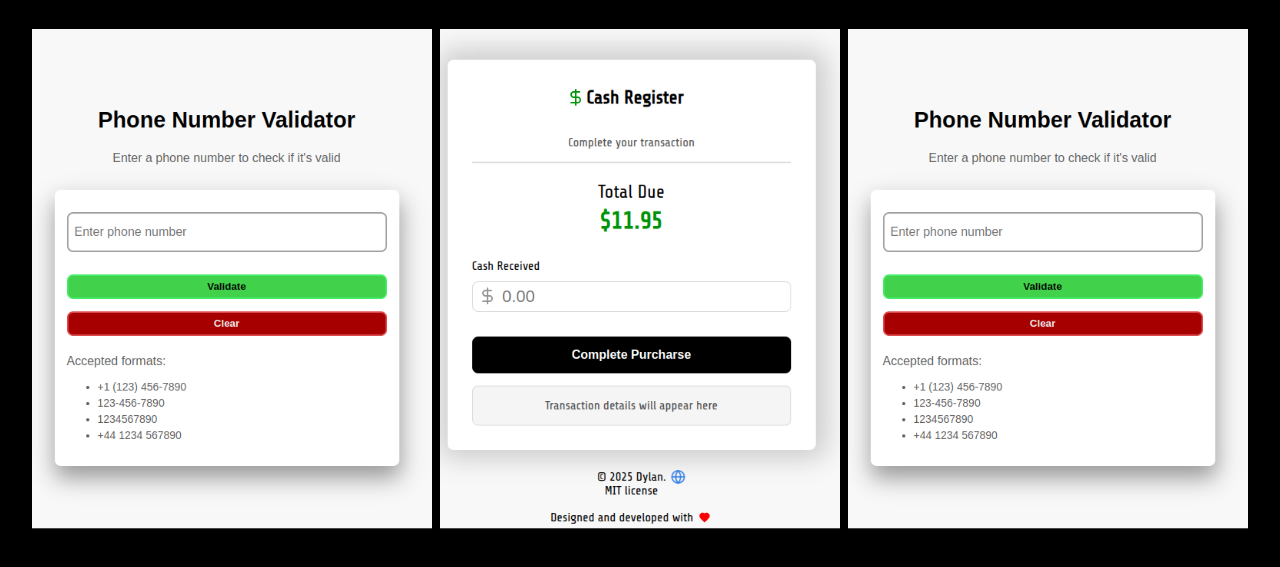
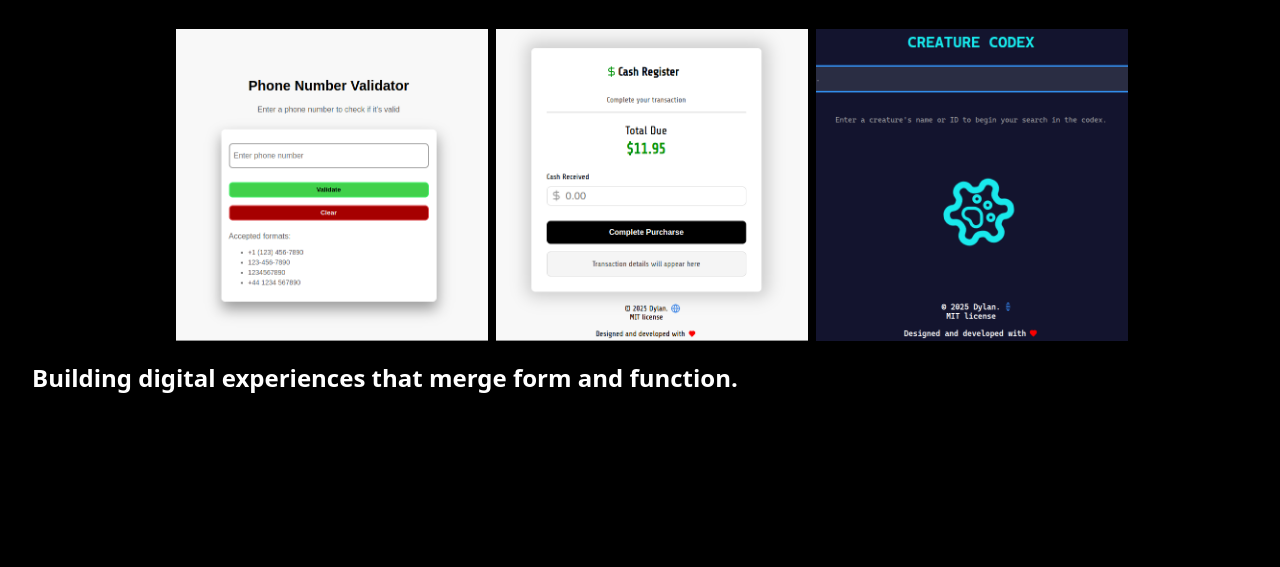
Before and after one commit to DumbNoxx/Dotfiles-For-Humans, an Astro site: page / in a window 1280 px wide. Shown: the part 885-1452 px from the top of the page. Before the commit the page ends 1414 px from the top, so only its background shows below. Built offline with nearby package versions, Linux system fonts and the light colour scheme; Astro itself is replaced by a stand-in of ours.

Commit message:
Finally cardProjects component and Add TextExp atom with styles

```diff
--- a/src/assets/styles/base/_typography.scss
+++ b/src/assets/styles/base/_typography.scss
@@ -9,7 +9,6 @@ body {
 h1,
 h2,
 h3 {
-  color: variables.$background-primary;
+  color: variables.$color-principal;
   font-weight: 700;
-  color: white;
 }
--- a/src/assets/styles/components/molecules/_buttonBlock.scss
+++ b/src/assets/styles/components/molecules/_buttonBlock.scss
@@ -14,8 +14,8 @@
 
 .project {
   position: relative;
-  width: 450px;
-  height: 500px;
+  width: 312px;
+  height: 312px;
 }
 
 .project figure {
@@ -52,6 +52,10 @@
   .button-github {
     margin-left: 0.5rem;
   }
+
+  .block-projects {
+    padding-left: 9rem;
+  }
 }
 
 @media (width <= 45rem) {
--- a/src/assets/styles/components/organism/_cardProjects.scss
+++ b/src/assets/styles/components/organism/_cardProjects.scss
@@ -1,3 +1,7 @@
+.card-projects {
+  height: 100%;
+}
+
 .cardProjects {
   max-width: 100rem;
   margin: 0 auto;
--- a/src/assets/styles/components/templates/_baseLayout.scss
+++ b/src/assets/styles/components/templates/_baseLayout.scss
@@ -6,7 +6,8 @@ article:nth-child(2) {
   height: 25vh;
 }
 @media (width >= 90rem) {
-  article:nth-child(2) {
+  article:nth-child(2),
+  article:nth-child(3) {
     height: 76vh;
   }
 }
--- a/src/components/subComponents/atoms/BoxImg.astro
+++ b/src/components/subComponents/atoms/BoxImg.astro
@@ -1,7 +1,7 @@
 ---
 import type { BoxIgmProps } from "@libs/index";
-import {Image} from "astro:assets";
-const {label, img, className = ""} = Astro.props as BoxIgmProps;
+import { Image } from "astro:assets";
+const { label, img, className = "" } = Astro.props as BoxIgmProps;
 ---
 <div class={className}>
   <figure class="box-imagen">
--- /dev/null
+++ b/src/components/subComponents/atoms/TextExp.astro
@@ -0,0 +1,7 @@
+---
+import type { TitleAtom } from "@libs/index";
+const { title, className = "" } = Astro.props as TitleAtom;
+---
+<div class={className}>
+    <h2>{title}</h2>
+</div>
--- a/src/components/subComponents/index.ts
+++ b/src/components/subComponents/index.ts
@@ -1,9 +1,8 @@
 // Atoms
-export { Svgs } from "../widgets/react/Svg";
-export { Button } from "../widgets/react/Button";
 export { default as Title } from "./atoms/Title.astro";
 export { default as SubTitle } from "./atoms/SubTitle.astro";
 export { default as BoxImg } from "./atoms/BoxImg.astro";
+export { default as TextExp } from "./atoms/TextExp.astro";
 // Molecules
 export { default as TitleBlock } from "./molecules/TitleBlock.astro";
 export { default as ButtonBlock } from "./molecules/ButtonBlock.astro";
--- a/src/components/subComponents/molecules/ButtonBlock.astro
+++ b/src/components/subComponents/molecules/ButtonBlock.astro
@@ -1,5 +1,6 @@
 ---
-import { BoxImg, Button } from "@atomic/index";
+import { BoxImg } from "@atomic/index";
+import { Button } from "@widget/index";
 import type { ButtonBlockProps } from "@libs/index";
 import { creatureCodex, cashRegister, phoneValidator } from "@assets/index";
 const {text, className = ""} = Astro.props as ButtonBlockProps;
@@ -16,6 +17,6 @@ const {text, className = ""} = Astro.props as ButtonBlockProps;
   <div class="block-projects">
     <BoxImg label="Number Validator" img={phoneValidator} className="project" />
     <BoxImg label="Cash Register" img={cashRegister} className="project" />
-        <BoxImg label="Creature Codex" img={phoneValidator} className="project" />
+    <BoxImg label="Creature Codex" img={creatureCodex} className="project" />
   </div>
 </div>
--- a/src/components/subComponents/templates/BaseLayout.astro
+++ b/src/components/subComponents/templates/BaseLayout.astro
@@ -1,5 +1,6 @@
 ---
-import { CardHeader, CardProjects, Svgs } from "@atomic/index";
+import { CardHeader, CardProjects, TextExp } from "@atomic/index";
+import { Svgs } from "@widget/index";
 import type { PageLayoutProps } from "@libs/index";
 const {title, subTitle, nameSvg,textButton } = Astro.props as PageLayoutProps;
 ---
@@ -12,8 +13,11 @@ const {title, subTitle, nameSvg,textButton } = Astro.props as PageLayoutProps;
           <Svgs nameSVG={nameSvg} />
         </div>
       </article>
+    <article class="card-projects">
+        <CardProjects text={textButton} className="cardProjects" />
+    </article>
     <article>
-        <CardProjects text={textButton} className="cardProjects" />
+      <TextExp title="Building digital experiences that merge form and function." className="text-exp" />
     </article>
 </div>
 
--- a/src/components/widgets/react/Button.tsx
+++ b/src/components/widgets/react/Button.tsx
@@ -1,5 +1,5 @@
 import type { ButtonProps } from "@libs/index";
-import { Svgs } from "@atomic/index";
+import { Svgs } from "@widget/index";
 
 export const Button = ({ text, svg, className = "", href }: ButtonProps) => {
   return (
--- a/src/libs/types/interfaces.d.ts
+++ b/src/libs/types/interfaces.d.ts
@@ -4,7 +4,7 @@ export interface ButtonProps {
   text?: string;
   svg?: JSX.element;
   className?: string;
-  href: string;
+  href?: string;
 }
 
 export interface SvgProps {
--- a/src/pages/index.astro
+++ b/src/pages/index.astro
@@ -1,7 +1,7 @@
 ---
-import Welcome from '../components/Welcome.astro';
-import Layout from '../layouts/Layout.astro';
-import "../assets/styles/main.scss";
+import Welcome from "@components/Welcome.astro";
+import Layout from "@layout/Layout.astro";
+import "@assets/styles/main.scss";
 ---
 
 <Layout>
--- a/tsconfig.json
+++ b/tsconfig.json
@@ -8,7 +8,9 @@
       "@atomic/*": ["src/components/subComponents/*"],
       "@libs/*": ["src/libs/*"],
       "@assets/*": ["src/assets/*"],
-      "@widget/*": ["src/components/widgets/*"]
+      "@widget/*": ["src/components/widgets/*"],
+      "@layout/*": ["src/layouts/*"],
+      "@components/*": ["src/components/*"]
     },
     "jsx": "react-jsx",
     "jsxImportSource": "react"
```
Also changed, not shown: src/assets/styles/components/atoms/_textExp.scss (added). Lines whose indentation alone changed are shown as unchanged.
